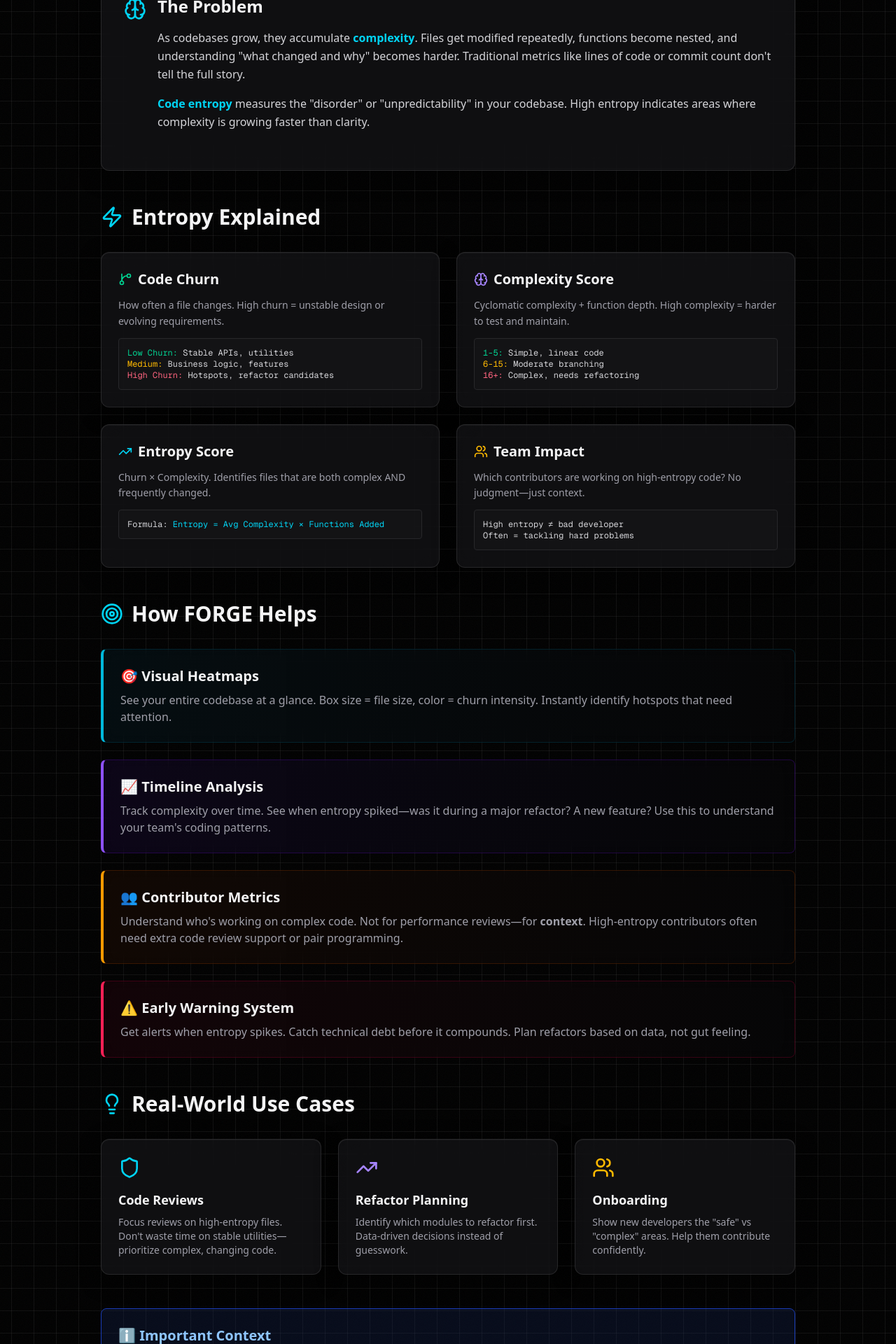
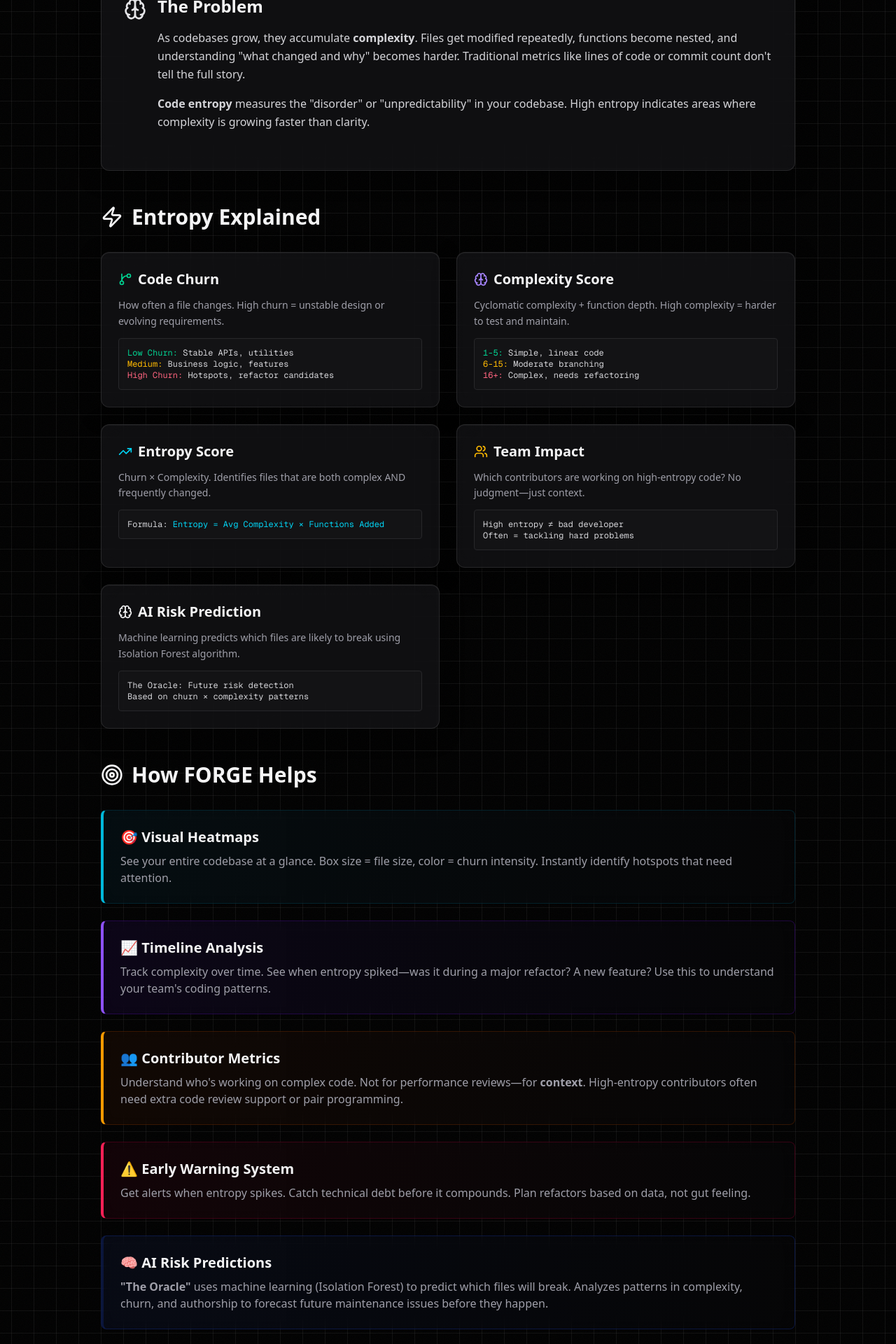
Before and after one commit to abhijeetw035/FORGE, a Next.js app in the folder dashboard/: page /about in a window 1280 px wide. Shown: the part 400-2320 px from the top of the page at 70% size. Built offline with nearby package versions, Linux system fonts and the light colour scheme; no server answers.

Commit message:
docs: add AI risk prediction feature to landing and about pages

```diff
--- a/dashboard/src/app/about/page.tsx
+++ b/dashboard/src/app/about/page.tsx
@@ -22,16 +22,16 @@
           {/* Introduction */}
           <div className="glass-card p-8 mb-12">
             <div className="flex items-start gap-4 mb-6">
-              <Brain className="w-8 h-8 text-cyan-400 flex-shrink-0 mt-1" />
+              <Brain className="w-8 h-8 text-primary flex-shrink-0 mt-1" />
               <div>
                 <h2 className="text-2xl font-bold text-zinc-100 mb-4">The Problem</h2>
                 <p className="text-zinc-300 leading-relaxed mb-4">
-                  As codebases grow, they accumulate <span className="text-cyan-400 font-semibold">complexity</span>.
+                  As codebases grow, they accumulate <span className="text-primary font-semibold">complexity</span>.
                   Files get modified repeatedly, functions become nested, and understanding "what changed and why" becomes harder.
                   Traditional metrics like lines of code or commit count don't tell the full story.
                 </p>
                 <p className="text-zinc-300 leading-relaxed">
-                  <span className="text-cyan-400 font-semibold">Code entropy</span> measures the "disorder" or "unpredictability"
+                  <span className="text-primary font-semibold">Code entropy</span> measures the "disorder" or "unpredictability"
                   in your codebase. High entropy indicates areas where complexity is growing faster than clarity.
                 </p>
               </div>
@@ -41,7 +41,7 @@
           {/* What is Entropy */}
           <div className="mb-12">
             <h2 className="text-3xl font-bold text-zinc-100 mb-8 flex items-center gap-3">
-              <Zap className="w-8 h-8 text-cyan-400" />
+              <Zap className="w-8 h-8 text-primary" />
               Entropy Explained
             </h2>
 
@@ -102,13 +102,27 @@
                   Often = tackling hard problems
                 </div>
               </div>
+
+              <div className="glass-card p-6">
+                <h3 className="text-xl font-semibold text-zinc-100 mb-3 flex items-center gap-2">
+                  <Brain className="w-5 h-5 text-primary" />
+                  AI Risk Prediction
+                </h3>
+                <p className="text-zinc-400 text-sm leading-relaxed mb-3">
+                  Machine learning predicts which files are likely to break using Isolation Forest algorithm.
+                </p>
+                <div className="bg-zinc-900/50 border border-zinc-800 rounded p-3 text-xs font-mono text-zinc-300">
+                  <span className="text-primary">The Oracle:</span> Future risk detection<br/>
+                  Based on churn × complexity patterns
+                </div>
+              </div>
             </div>
           </div>
 
           {/* How FORGE Solves This */}
           <div className="mb-12">
             <h2 className="text-3xl font-bold text-zinc-100 mb-8 flex items-center gap-3">
-              <Target className="w-8 h-8 text-cyan-400" />
+              <Target className="w-8 h-8 text-primary" />
               How FORGE Helps
             </h2>
 
@@ -144,35 +158,43 @@
                   Plan refactors based on data, not gut feeling.
                 </p>
               </div>
+
+              <div className="bg-gradient-to-r from-blue-950/20 to-zinc-950/40 backdrop-blur-md border border-blue-800/30 border-l-4 border-l-primary rounded-lg p-6">
+                <h3 className="text-xl font-semibold text-zinc-100 mb-2">🧠 AI Risk Predictions</h3>
+                <p className="text-zinc-400">
+                  <strong>"The Oracle"</strong> uses machine learning (Isolation Forest) to predict which files will break.
+                  Analyzes patterns in complexity, churn, and authorship to forecast future maintenance issues before they happen.
+                </p>
+              </div>
             </div>
           </div>
 
           {/* Use Cases */}
           <div className="mb-12">
             <h2 className="text-3xl font-bold text-zinc-100 mb-8 flex items-center gap-3">
-              <Lightbulb className="w-8 h-8 text-cyan-400" />
+              <Lightbulb className="w-8 h-8 text-primary" />
               Real-World Use Cases
             </h2>
 
             <div className="grid md:grid-cols-3 gap-6">
-              <div className="glass-card p-6 hover:border-cyan-700 transition-colors">
-                <Shield className="w-8 h-8 text-cyan-400 mb-4" />
+              <div className="glass-card p-6 hover:border-primary transition-colors">
+                <Shield className="w-8 h-8 text-primary mb-4" />
                 <h3 className="text-lg font-semibold text-zinc-100 mb-2">Code Reviews</h3>
                 <p className="text-sm text-zinc-400">
                   Focus reviews on high-entropy files. Don't waste time on stable utilities—prioritize complex, changing code.
                 </p>
               </div>
 
-              <div className="glass-card p-6 hover:border-violet-700 transition-colors">
-                <TrendingUp className="w-8 h-8 text-violet-400 mb-4" />
+              <div className="glass-card p-6 hover:border-primary transition-colors">
+                <TrendingUp className="w-8 h-8 text-primary mb-4" />
                 <h3 className="text-lg font-semibold text-zinc-100 mb-2">Refactor Planning</h3>
                 <p className="text-sm text-zinc-400">
                   Identify which modules to refactor first. Data-driven decisions instead of guesswork.
                 </p>
               </div>
 
-              <div className="glass-card p-6 hover:border-amber-700 transition-colors">
-                <Users className="w-8 h-8 text-amber-400 mb-4" />
+              <div className="glass-card p-6 hover:border-primary transition-colors">
+                <Users className="w-8 h-8 text-primary mb-4" />
                 <h3 className="text-lg font-semibold text-zinc-100 mb-2">Onboarding</h3>
                 <p className="text-sm text-zinc-400">
                   Show new developers the "safe" vs "complex" areas. Help them contribute confidently.
--- a/dashboard/src/app/page.tsx
+++ b/dashboard/src/app/page.tsx
@@ -1,5 +1,5 @@
 import Link from 'next/link';
-import { BarChart3, TrendingUp, Users } from 'lucide-react';
+import { BarChart3, TrendingUp, Users, Brain } from 'lucide-react';
 import Navbar from '@/components/Navbar';
 import BackgroundEffects from '@/components/BackgroundEffects';
 import HeroButton from '@/components/HeroButton';
@@ -48,9 +48,9 @@
         </section>
 
         <section className="container mx-auto px-4 py-20">
-          <div className="max-w-5xl mx-auto grid md:grid-cols-3 gap-6">
+          <div className="max-w-5xl mx-auto grid md:grid-cols-4 gap-6">
             <div className="p-6 border border-zinc-800 bg-zinc-950/40 backdrop-blur-md rounded-md hover:border-zinc-700 transition-all duration-300">
-              <BarChart3 className="w-6 h-6 text-cyan-400 mb-4" />
+              <BarChart3 className="w-6 h-6 text-primary mb-4" />
               <h3 className="text-lg font-semibold text-zinc-100 mb-2">
                 Heatmaps
               </h3>
@@ -60,7 +60,7 @@
             </div>
 
             <div className="p-6 border border-zinc-800 bg-zinc-950/40 backdrop-blur-md rounded-md hover:border-zinc-700 transition-all duration-300">
-              <TrendingUp className="w-6 h-6 text-cyan-400 mb-4" />
+              <TrendingUp className="w-6 h-6 text-primary mb-4" />
               <h3 className="text-lg font-semibold text-zinc-100 mb-2">
                 Temporal Evolution
               </h3>
@@ -70,12 +70,22 @@
             </div>
 
             <div className="p-6 border border-zinc-800 bg-zinc-950/40 backdrop-blur-md rounded-md hover:border-zinc-700 transition-all duration-300">
-              <Users className="w-6 h-6 text-cyan-400 mb-4" />
+              <Users className="w-6 h-6 text-primary mb-4" />
               <h3 className="text-lg font-semibold text-zinc-100 mb-2">
                 Team Metrics
               </h3>
               <p className="text-sm text-zinc-400 leading-relaxed">
                 Understand contributor impact with context-aware metrics. Identify opportunities for code reviews.
+              </p>
+            </div>
+
+            <div className="p-6 border border-zinc-800 bg-zinc-950/40 backdrop-blur-md rounded-md hover:border-zinc-700 transition-all duration-300">
+              <Brain className="w-6 h-6 text-primary mb-4" />
+              <h3 className="text-lg font-semibold text-zinc-100 mb-2">
+                AI Risk Prediction
+              </h3>
+              <p className="text-sm text-zinc-400 leading-relaxed">
+                Machine learning forecasts which files will break. "The Oracle" predicts future maintenance issues.
               </p>
             </div>
           </div>
--- a/dashboard/src/app/register/page.tsx
+++ b/dashboard/src/app/register/page.tsx
@@ -148,7 +148,7 @@
             <button
               type="submit"
               disabled={isLoading}
-              className="w-full py-3 px-4 bg-zinc-100 hover:bg-zinc-300 text-black font-medium rounded-md transition disabled:opacity-50 disabled:cursor-not-allowed"
+              className="w-full py-3 px-4 bg-primary hover:bg-primary-hover text-white font-medium rounded-md transition disabled:opacity-50 disabled:cursor-not-allowed"
             >
               {isLoading ? 'Creating account...' : 'Sign Up'}
             </button>
--- a/dashboard/src/components/HeroButton.tsx
+++ b/dashboard/src/components/HeroButton.tsx
@@ -18,7 +18,7 @@
   return (
     <button
       onClick={handleClick}
-      className="px-8 py-3 bg-zinc-100 hover:bg-zinc-300 text-black border border-zinc-200 transition font-medium rounded-md"
+      className="px-8 py-3 bg-primary hover:bg-primary-hover text-white transition font-medium rounded-md"
     >
       {isAuthenticated ? 'Go to Dashboard' : 'Get Started'}
     </button>
```
Also changed, not shown: dashboard/src/components/Contributors.tsx (+9 -9 lines), dashboard/src/components/Heatmap.tsx (+10 -10 lines), dashboard/src/components/Timeline.tsx (+12 -12 lines).
